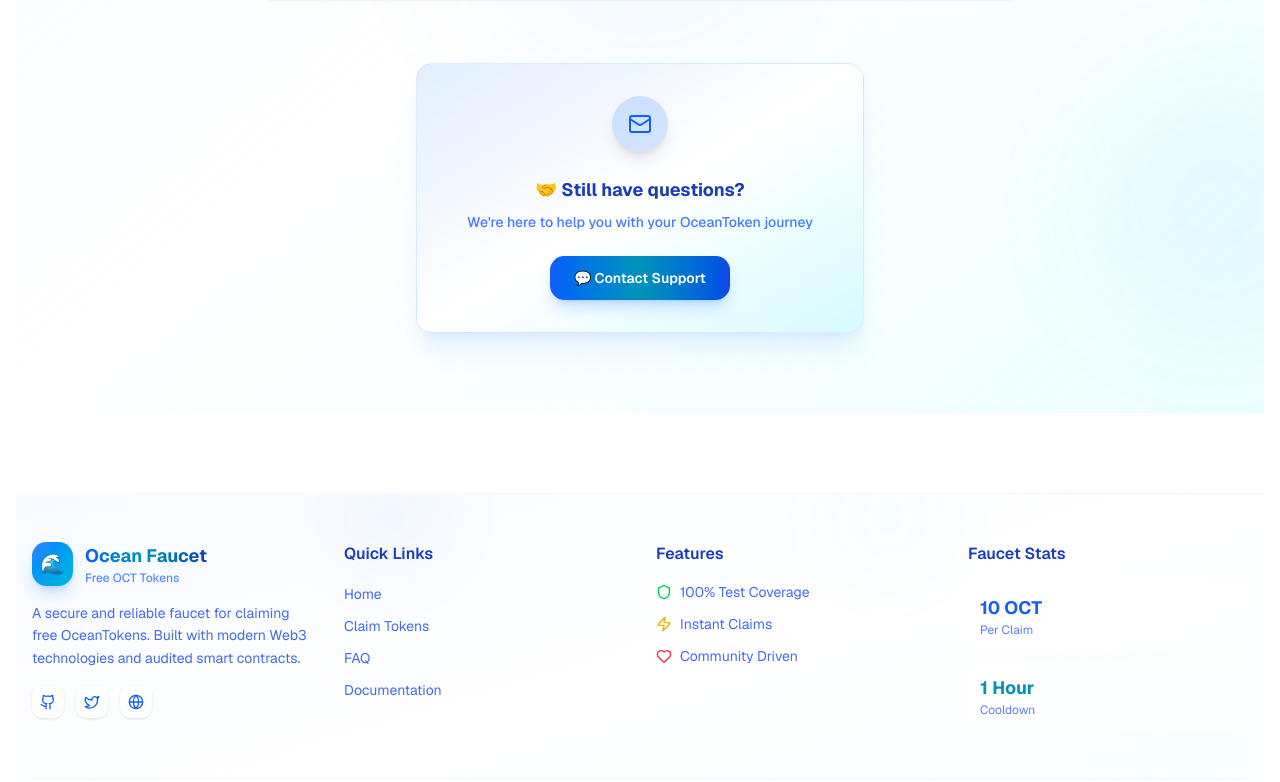
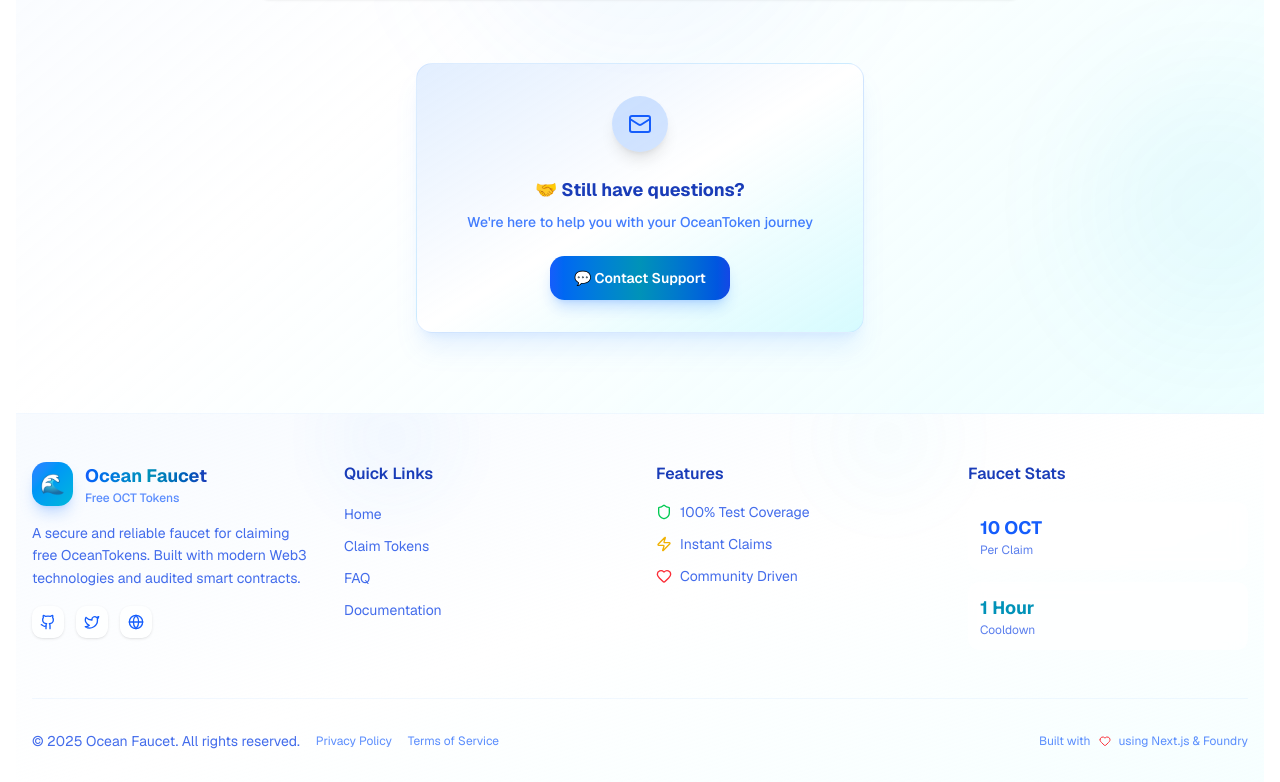
Before and after one commit to kavinda-100/ocean-faucet, a Next.js app in the folder ocean-faucet-ui/: page / in a window 1280 px wide. Shown: the part 2015-2797 px from the top of the page. Built offline with nearby package versions, Linux system fonts and the light colour scheme; what wagmi would draw is missing.

Commit message:
fix: remove unnecessary margin-top from Footer component

```diff
--- a/ocean-faucet-ui/src/components/Footer.tsx
+++ b/ocean-faucet-ui/src/components/Footer.tsx
@@ -3,7 +3,7 @@ import { Github, Twitter, Globe, Heart, Shield, Zap } from "lucide-react";
 
 const Footer = () => {
   return (
-    <footer className="relative mt-20 w-full border-t border-blue-200/20 bg-gradient-to-br from-blue-50/50 via-white/90 to-cyan-50/50 dark:border-slate-700/20 dark:from-slate-900/50 dark:via-slate-800/90 dark:to-slate-900/50">
+    <footer className="relative w-full border-t border-blue-200/20 bg-gradient-to-br from-blue-50/50 via-white/90 to-cyan-50/50 dark:border-slate-700/20 dark:from-slate-900/50 dark:via-slate-800/90 dark:to-slate-900/50">
       {/* Decorative ocean waves */}
       <div className="absolute inset-0 overflow-hidden">
         <div className="absolute -top-10 left-1/4 h-32 w-32 animate-pulse rounded-full bg-blue-400/5 blur-2xl" />
```
